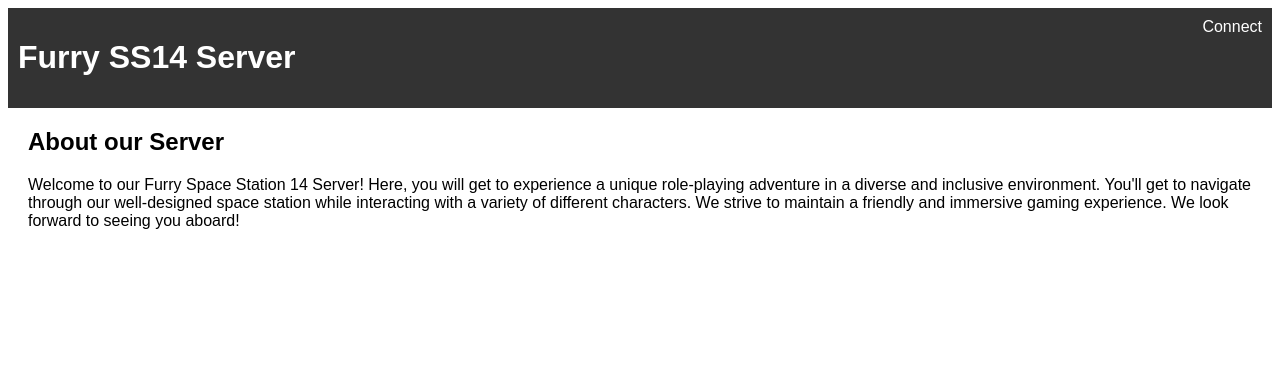
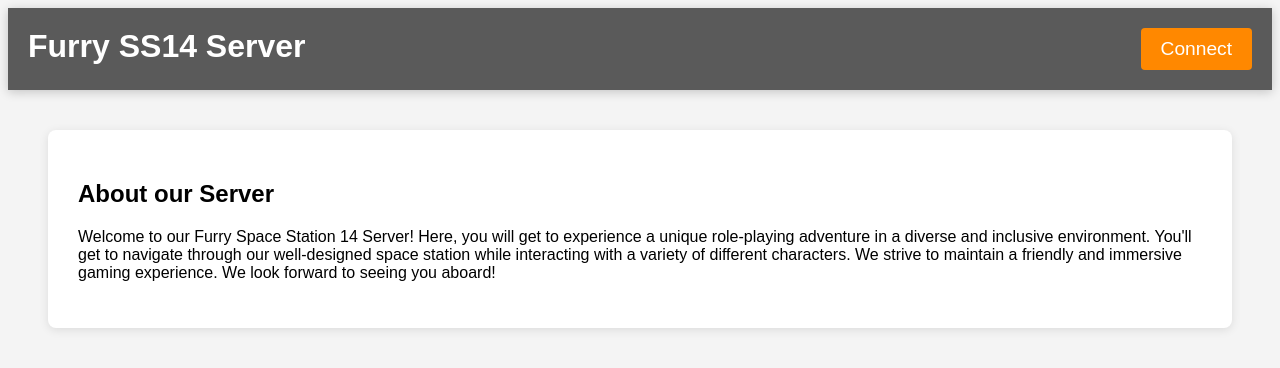
Before and after one commit to Gandalf2k15/Gandalf2k15.github.io, a plain HTML site: page index.html in a window 1280 px wide. Drawn offline with Linux system fonts and the light colour scheme.

Commit message:
Update index.html

```diff
--- a/index.html
+++ b/index.html
@@ -5,19 +5,37 @@
   <style>
     body {
       font-family: Arial, sans-serif;
+      background: #f4f4f4;
     }
     .topbar {
       display: flex;
       justify-content: space-between;
-      padding: 10px;
-      background-color: #333;
+      padding: 20px;
+      background-color: #5a5a5a;
       color: white;
+      box-shadow: 0px 2px 10px rgba(0,0,0,0.2);
+    }
+    .topbar h1 {
+      margin: 0;
     }
     .content {
-      margin: 20px;
+      margin: 40px;
+      background: white;
+      padding: 30px;
+      border-radius: 8px;
+      box-shadow: 0px 2px 10px rgba(0,0,0,0.1);
     }
     #connect-button {
       cursor: pointer;
+      padding: 10px 20px;
+      background-color: #ff8800;
+      color: white;
+      border-radius: 4px;
+      font-size: 1.2em;
+      transition: background-color 0.3s;
+    }
+    #connect-button:hover {
+      background-color: #ff6600;
     }
   </style>
 </head>
```
